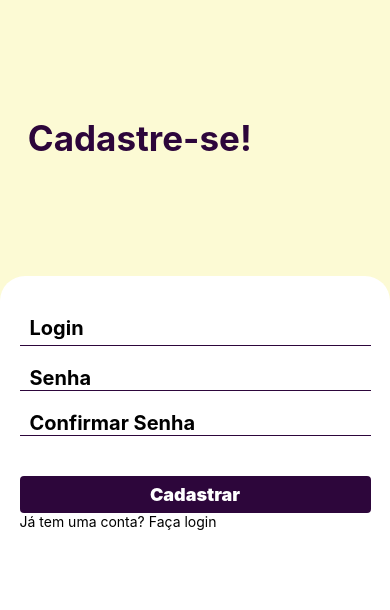
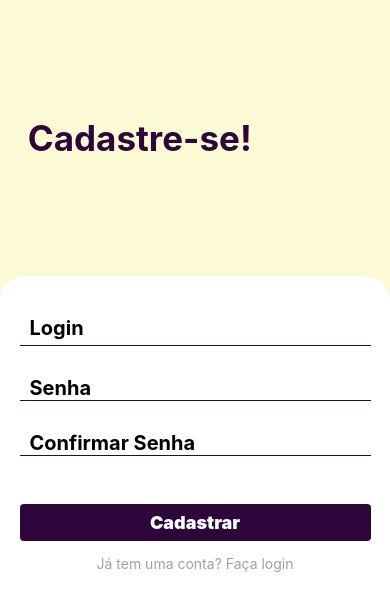
Before and after one commit to jhon5103/Control-ID-1, a React Native app: screen /Register in a window 390 px wide. Shown: the top 610 px of the page. Built offline with nearby package versions, Linux system fonts and the light colour scheme.

Commit message:
Atualizações

```diff
--- a/src/pages/Register/index.js
+++ b/src/pages/Register/index.js
@@ -66,10 +66,12 @@ export default function Register() {
                     <Text style={styles.buttonTextAcessar}>Cadastrar</Text>
                 </TouchableOpacity>
 
-                <TouchableOpacity style={styles.buttonRegister} onPress={() => navigation.navigate('Login')}>
-                    <Text style={styles.buttonTextRegister}>Já tem uma conta? Faça login</Text>
+                <TouchableOpacity style={styles.buttonGoLogin} onPress={() => navigation.navigate('Login')}>
+                    <Text style={styles.buttonTextGoLogin}>Já tem uma conta? Faça login</Text>
                 </TouchableOpacity>
+
             </Animatable.View>
+
         </View>
     );
 }
--- a/src/pages/Register/styles.js
+++ b/src/pages/Register/styles.js
@@ -29,7 +29,7 @@ const styles = StyleSheet.create({
         marginTop: 35,
         borderBottomWidth: 1,
         borderBottomColor: '#2D063B',
-        marginBottom: 20,
+        marginBottom: 30,
         fontWeight: "bold",
         fontSize: 20,
         paddingHorizontal: 10,
@@ -38,7 +38,7 @@ const styles = StyleSheet.create({
     inputSenha: {
         borderBottomWidth: 1,
         borderBottomColor: '#2D063B',
-        marginBottom: 20,
+        marginBottom: 30,
         fontSize: 20,
         paddingHorizontal: 10,
         fontWeight: "bold",
@@ -47,7 +47,7 @@ const styles = StyleSheet.create({
         backgroundColor: '#2D063B',
         borderRadius:4,
         paddingVertical:8,
-        marginTop:20,
+        marginTop:18,
         alignItems:'center',
         justifyContent:'center',
         width:'100%'
@@ -61,6 +61,9 @@ const styles = StyleSheet.create({
         marginTop:14,
         alignSelf:'center',
         color:'#2D063B'
+    },
+    buttonTextGoLogin:{
+        color:'#a1a1a1'
     }
 })
 
```
